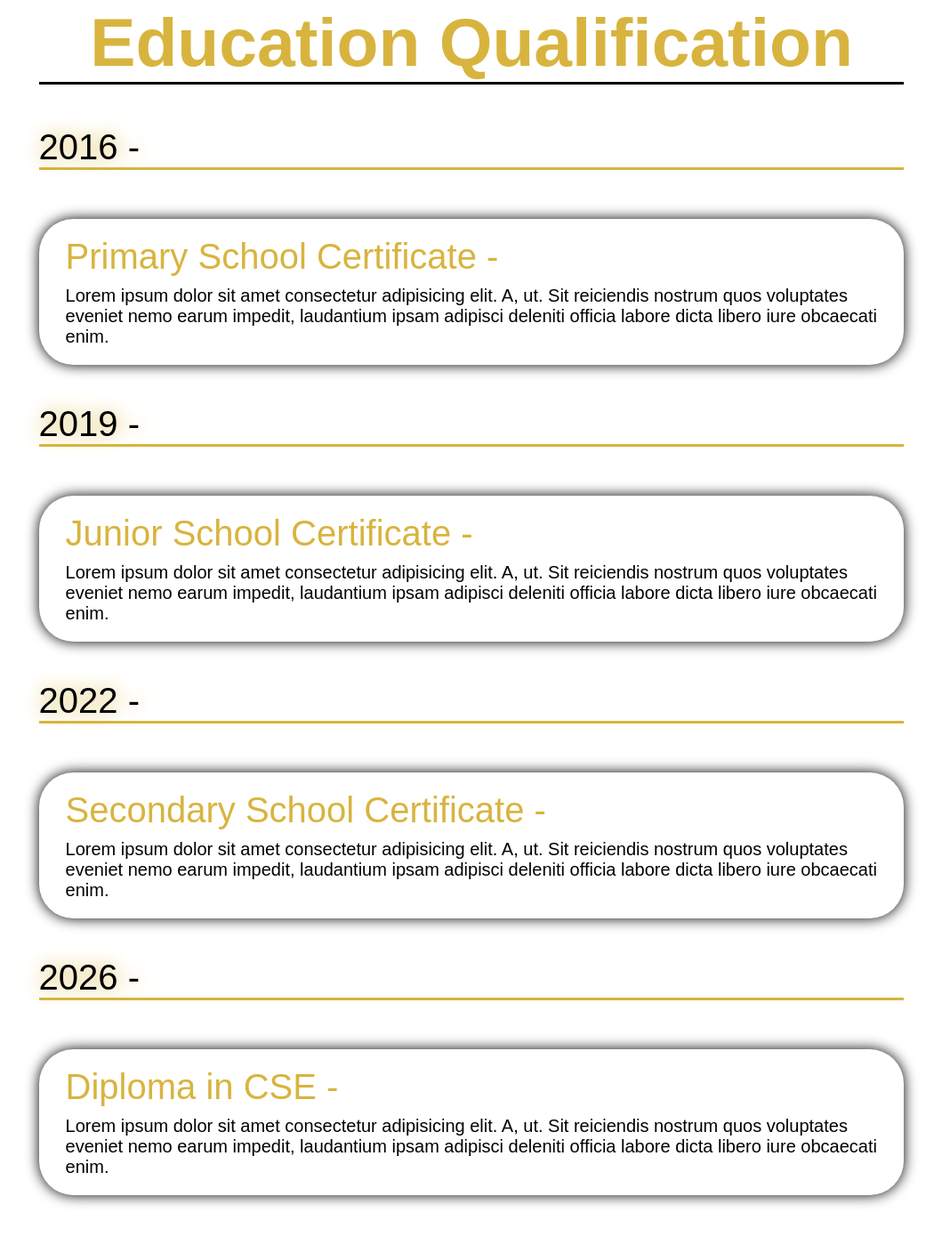
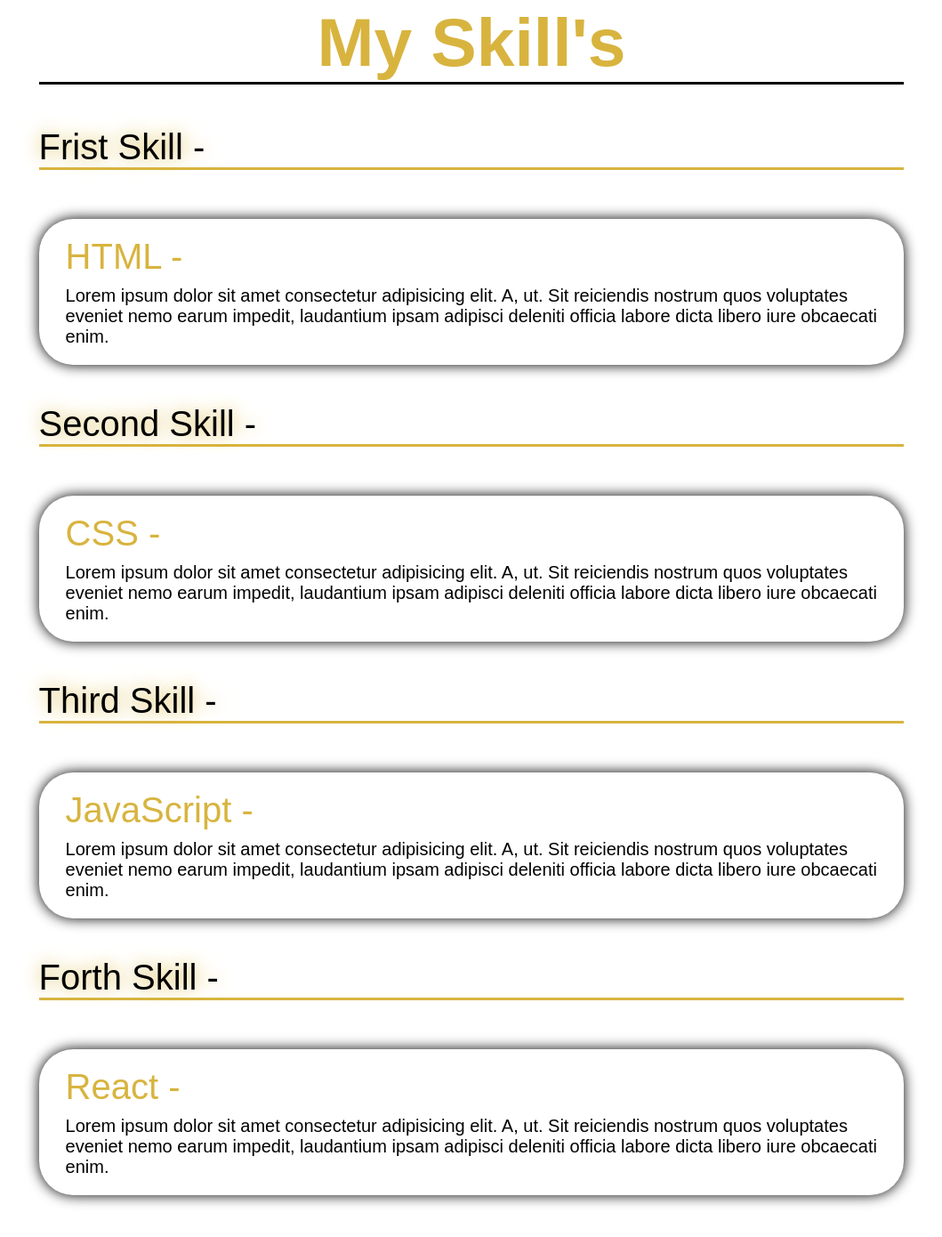
Before and after one commit to anan84523/md-omor-portfolio-website, a plain HTML site: page index.html in a window 1280 px wide. Shown: the part 941-2331 px from the top of the page at 89% size, without its empty margins (110-1169 px from the left). Drawn offline with Linux system fonts and the light colour scheme; a script that the page names is missing.

Commit message:
Add files via upload

```diff
--- a/index.html
+++ b/index.html
@@ -3,14 +3,14 @@
 <head>
     <meta charset="UTF-8">
     <meta name="viewport" content="width=device-width, initial-scale=1.0">
-    <title> Md . Omor Portfolio Website </title>
+    <title> Miskat Portfolio Website </title>
     <link rel="stylesheet" href="style.css">
     <script src="https://kit.fontawesome.com/da957c5075.js" crossorigin="anonymous"></script>
 </head>
 <body>
 
     <header class="header">
-        <a href="#home" class="logo"> Mobara <samp>. com</samp></a>
+        <a href="#home" class="logo"> Yuji <samp>. com</samp></a>
 
             <i class='bx bx-menu' id="menu-icon"></i>
 
@@ -24,7 +24,7 @@
     </header>
     <section class="home" id="home">
         <div class="home-content">
-            <h1> Hi,It's <samp>Md.Omor</samp></h1>
+            <h1> Hi,It's <samp>Miskat</samp></h1>
             <h3 class="text-animation">I'm a <span></span></h3>
             <p>Lorem ipsum dolor sit amet consectetur adipisicing elit. Aliquam quisquam, distinctio magni, alias corrupti ipsam repellat asperiores nobis odio ullam expedita recusandae dolore nam ratione veritatis harum delectus. Quis, omnis.</p>
 
@@ -42,22 +42,22 @@
         </div>
 
             <div class="home-img">
-                <img src="omor.jpeg" alt="">
+                <img src="WhatsApp Image 2024-11-19 at 19.43.19_5419bec1.jpg" alt="">
                 </div>
         </div>
 
     </section>
 
     <section class="Education" id="Education">
-        <h2 class="heading">Education Qualification</h2>
+        <h2 class="heading">My Skill's</h2>
 
         <div class="timeline-itmes">
 
             <div class="timeline-itmes">
                 <div class="timeline-dot">
-                    <div class="timeline-date">2016 -</div><br><br><br><br><br>
+                    <div class="timeline-date">Frist Skill -</div><br><br><br><br><br>
                     <div class="timeline-content">
-                        <h3>Primary School Certificate -</h3>
+                        <h3>HTML -</h3>
                         <p>Lorem ipsum dolor sit
                         amet consectetur adipisicing
                         elit. A, ut. Sit reiciendis
@@ -73,9 +73,9 @@
 
             <div class="timeline-itmes">
                 <div class="timeline-dot">
-                    <div class="timeline-date">2019 -</div><br><br><br><br><br>
+                    <div class="timeline-date">Second Skill -</div><br><br><br><br><br>
                     <div class="timeline-content">
-                        <h3>Junior School Certificate -</h3>
+                        <h3>CSS -</h3>
                         <p>Lorem ipsum dolor sit
                         amet consectetur adipisicing
                         elit. A, ut. Sit reiciendis
@@ -91,9 +91,9 @@
 
             <div class="timeline-itmes">
                 <div class="timeline-dot">
-                    <div class="timeline-date">2022 -</div><br><br><br><br><br>
+                    <div class="timeline-date">Third Skill -</div><br><br><br><br><br>
                     <div class="timeline-content">
-                        <h3>Secondary School Certificate -</h3>
+                        <h3>JavaScript -</h3>
                         <p>Lorem ipsum dolor sit
                         amet consectetur adipisicing
                         elit. A, ut. Sit reiciendis
@@ -109,9 +109,9 @@
 
             <div class="timeline-itmes">
                 <div class="timeline-dot">
-                    <div class="timeline-date">2026 -</div><br><br><br><br><br>
+                    <div class="timeline-date">Forth Skill -</div><br><br><br><br><br>
                     <div class="timeline-content">
-                        <h3>Diploma in CSE -</h3>
+                        <h3>React -</h3>
                         <p>Lorem ipsum dolor sit
                         amet consectetur adipisicing
                         elit. A, ut. Sit reiciendis
```
